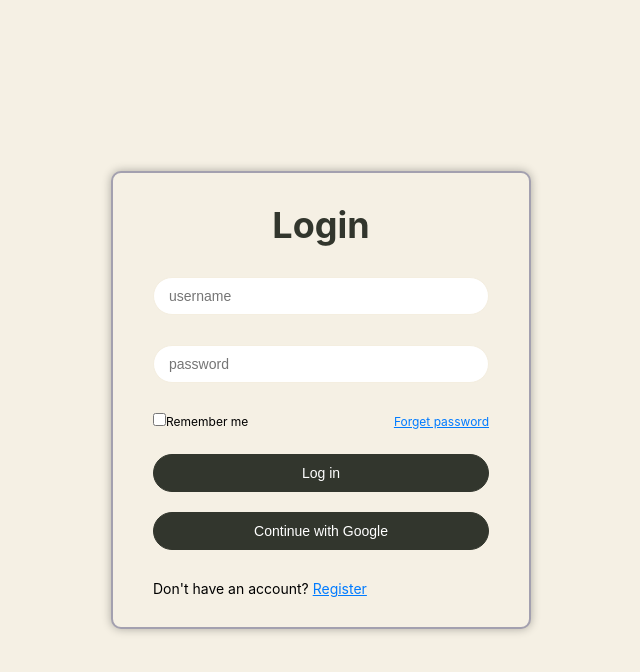
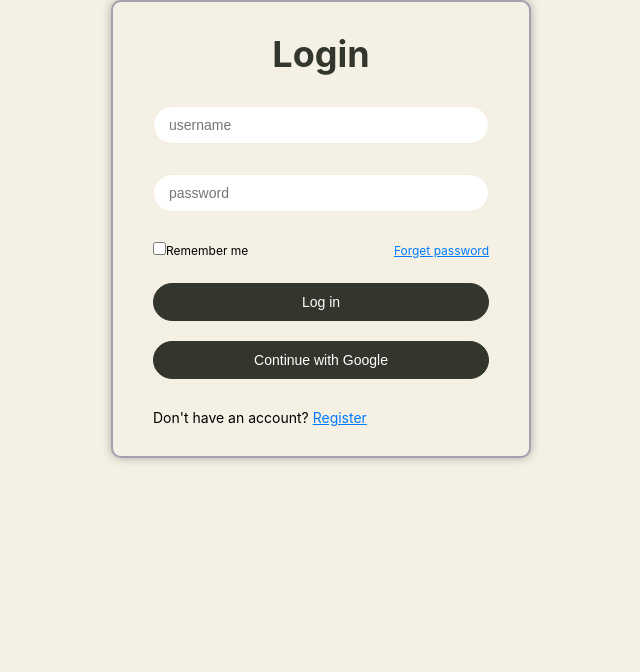
Before and after one commit to mahfouz72/LiBooks, a React (Create React App) app in the folder frontend/: page / in a window 1280 px wide. Shown: the top 672 px of the page, without its empty margins (319-959 px from the left). Built offline with nearby package versions, Linux system fonts and the light colour scheme.

Commit message:
[refactor] remove horizontal scoll and centering of items in body element

```diff
--- a/frontend/src/index.css
+++ b/frontend/src/index.css
@@ -7,6 +7,7 @@
 }
 
 body {
+  overflow-x: hidden; /*CARE: remove horzintal scroll*/
   margin: 0;
   font-family: -apple-system, BlinkMacSystemFont, 'Poppins', 'Segoe UI', 'Roboto', 'Oxygen',
     'Ubuntu', 'Cantarell', 'Fira Sans', 'Droid Sans', 'Helvetica Neue',
@@ -15,7 +16,6 @@ body {
   -moz-osx-font-smoothing: grayscale;
   display: flex;
   justify-content: center;
-  align-items: center;
   min-height: 100vh;
   background-color: #f5f0e4;
 }
```
